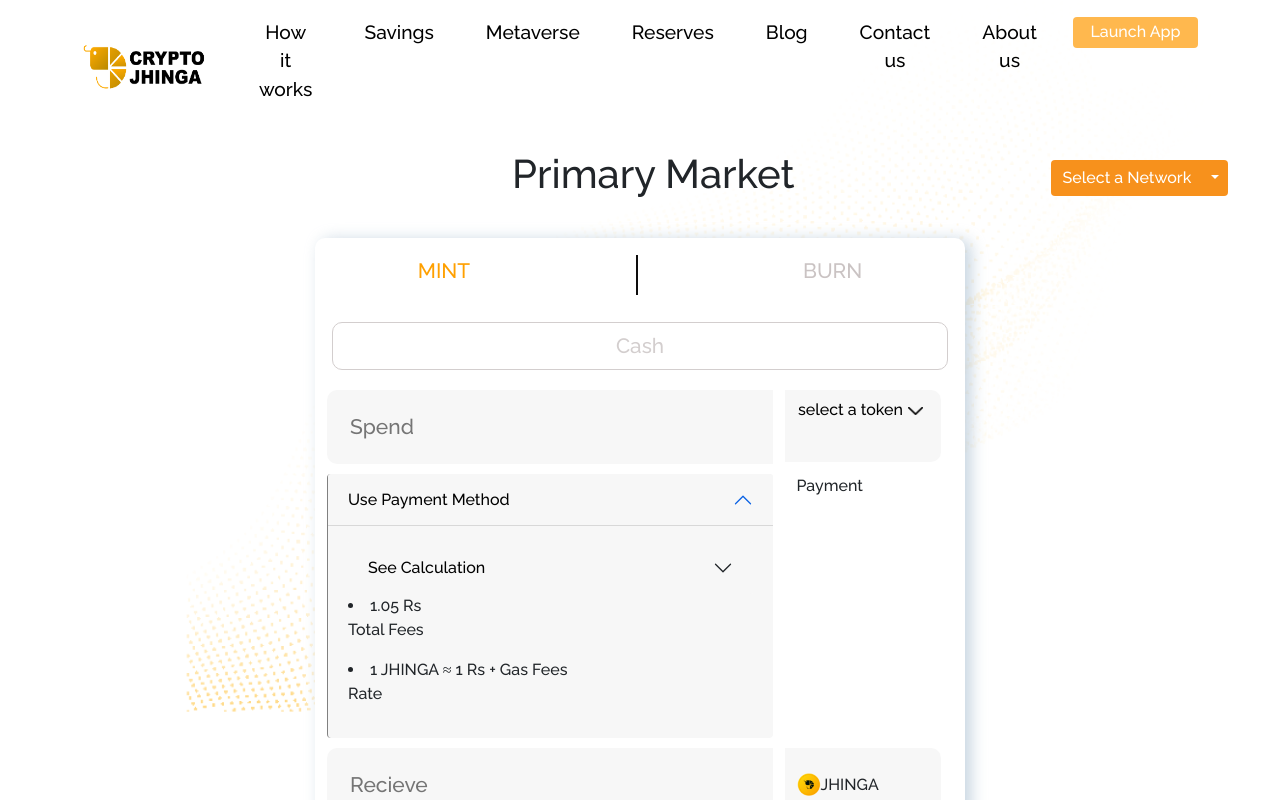
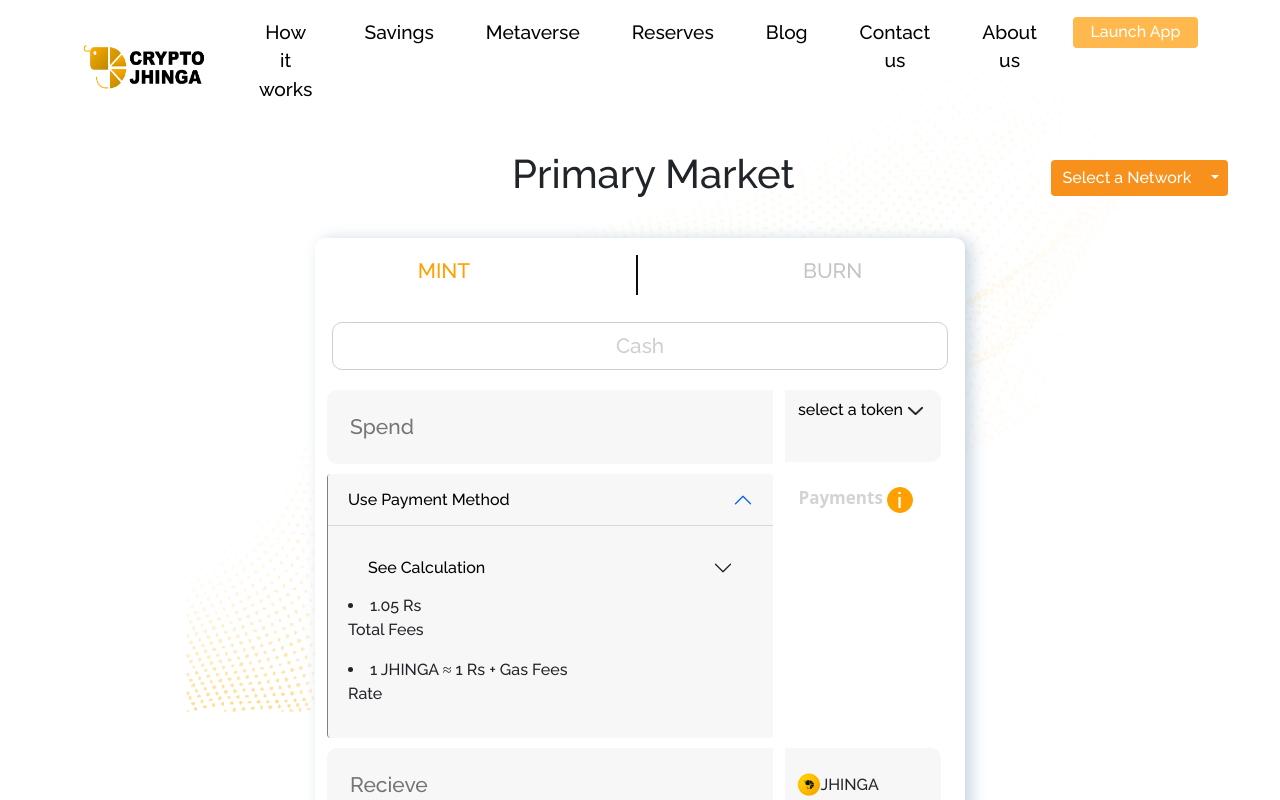
Before and after one commit to ujwalakuralkar/cryptojhinga, a React (Create React App) app: page /primary_market in a window 1280 px wide. Shown: the top 800 px of the page. Built offline with nearby package versions, Linux system fonts and the light colour scheme.

Commit message:
payment add

```diff
--- a/src/components/LaunchApp/PrimaryMarket.js
+++ b/src/components/LaunchApp/PrimaryMarket.js
@@ -21,7 +21,8 @@ import Metamask from "../../Assets1/metamask.png";
 import clover from "../../Assets1/clover.png";
 import fortmatic from "../../Assets1/Fortmatic.png";
 import binance from "../../Assets1/Path.png"
-import jhinga from "../../Assets1/jhinga.png"
+import jhinga from "../../Assets1/jhinga.png";
+import Payment from "../../Assets1/payment.png";
 
 import {
     Container,
@@ -157,8 +158,8 @@ const Launch = () => {
                             </Accordion>
                             </Col>
                             <Col md={3}>
-                            <div>
-                                <p>Payment</p>
+                            <div className="payment-item">
+                                <p>Payments <img src={Payment} /></p>
                             </div>
                             </Col>
                         </Row>
--- a/src/style.css
+++ b/src/style.css
@@ -1920,3 +1920,13 @@ ul.tree>li:first-child::after {
     border-radius: 5px;
     padding:2px 5px;
 } */
+
+.payment-item {
+    padding-top: 8px;
+    margin: 2px;
+    font-weight: 600;
+    font-family: system-ui;
+    font-size: 17px;
+    color: lightgrey;
+
+}
```
Also changed, not shown: src/Assets1/payment.png (added).
